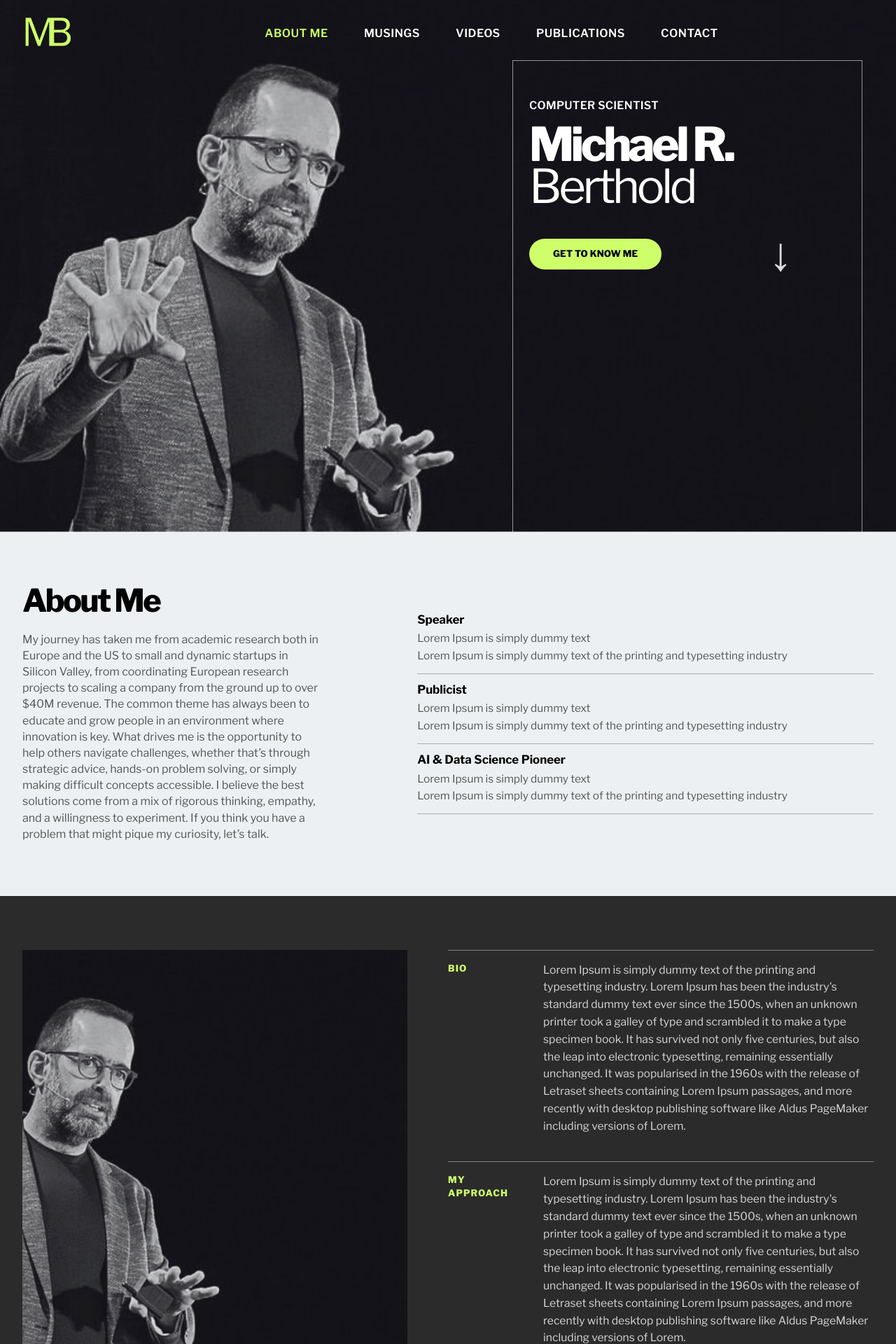
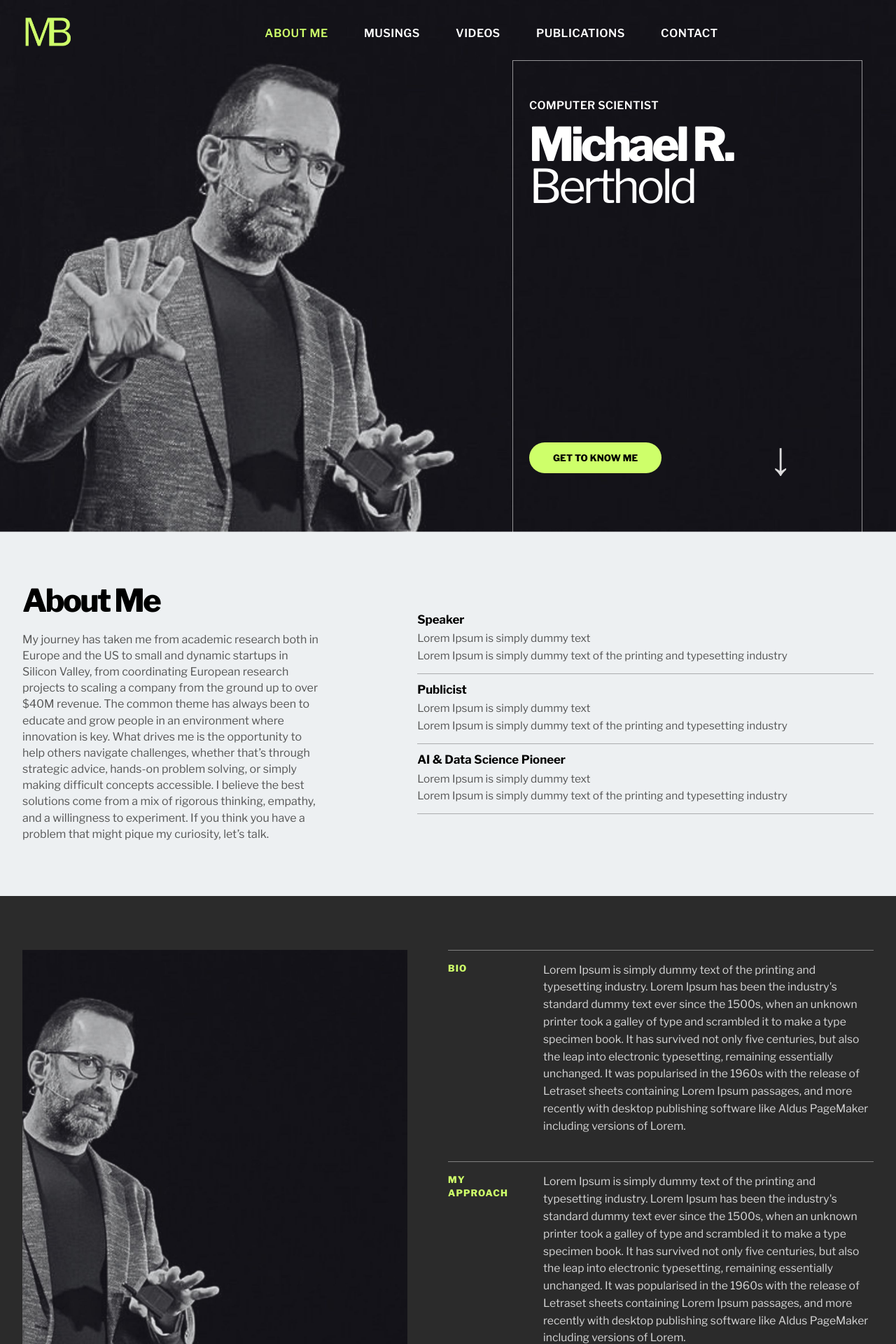
Before and after one commit to lacahelpme/mb, a Jekyll site: the page built from index.html, in a window 1280 px wide. Shown: the top 1920 px of the page at 70% size. Built offline with Jekyll 4.4.1, drawn with Linux system fonts in a browser that asks for light colours.

Commit message:
Update style.css

```diff
--- a/assets/css/style.css
+++ b/assets/css/style.css
@@ -346,11 +346,11 @@ p:last-child, h1:last-child, h2:last-child, h3:last-child, h4:last-child {
 }
 
 .hero-actions {
+  margin-top: auto;
   display: flex;
   align-items: center;
   justify-content: space-between;
   gap: 24px;
-  margin-top: 32px;
 }
 
 .hero-actions .button {
```
